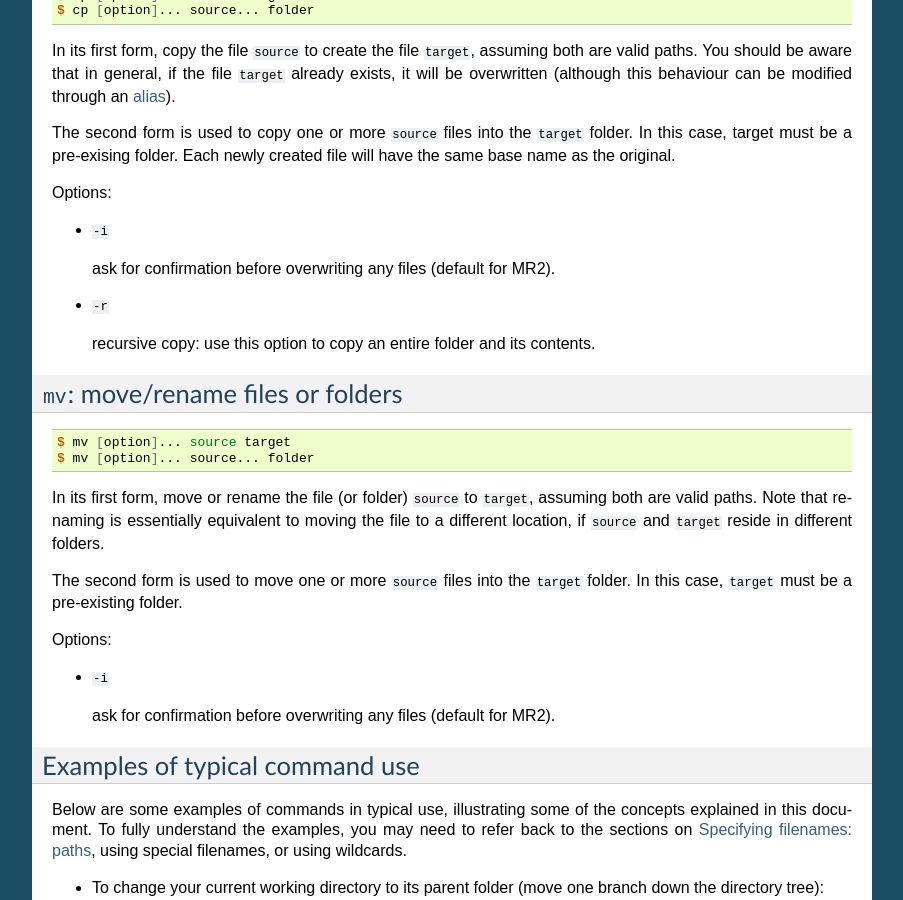
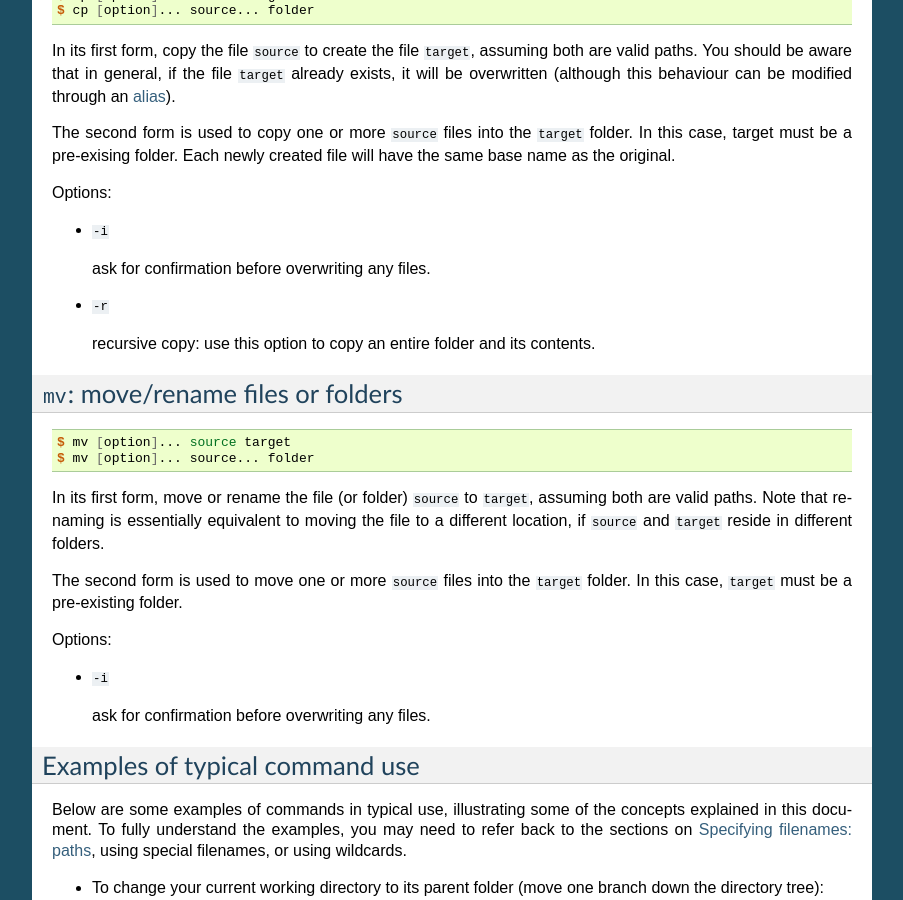
Before and after one commit to MRtrix3/cmdline-tutorial, a Sphinx documentation site: the page built from docs/commands.rst, in a window 1280 px wide and 900 px high, scrolled down 1210 px. Shown: the whole window, without its empty margins (198-1101 px from the left). Built offline with Sphinx 7.4.7, drawn with Linux system fonts in a browser that asks for light colours.

Commit message:
remove mention of MR2 (old lab in GOSH - all of 13 years ago...)

```diff
--- a/docs/commands.rst
+++ b/docs/commands.rst
@@ -104,7 +104,7 @@ Options:
 
 - ``-i``
 
-  ask for confirmation before overwriting any files (default for MR2).
+  ask for confirmation before overwriting any files.
 
 - ``-r``
 
@@ -135,7 +135,7 @@ Options:
 
 - ``-i``
 
-  ask for confirmation before overwriting any files (default for MR2).
+  ask for confirmation before overwriting any files.
 
 
 Examples of typical command use
```
